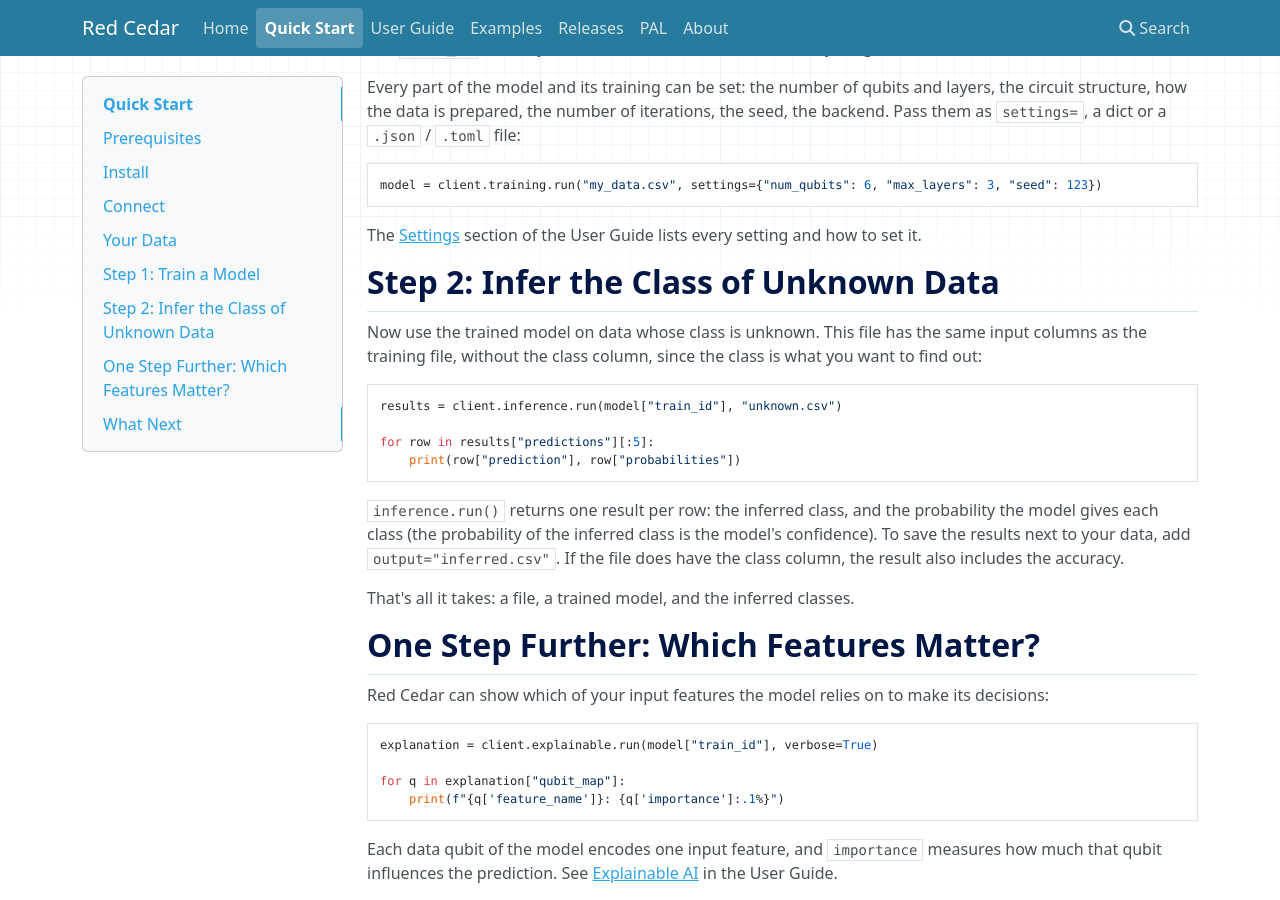
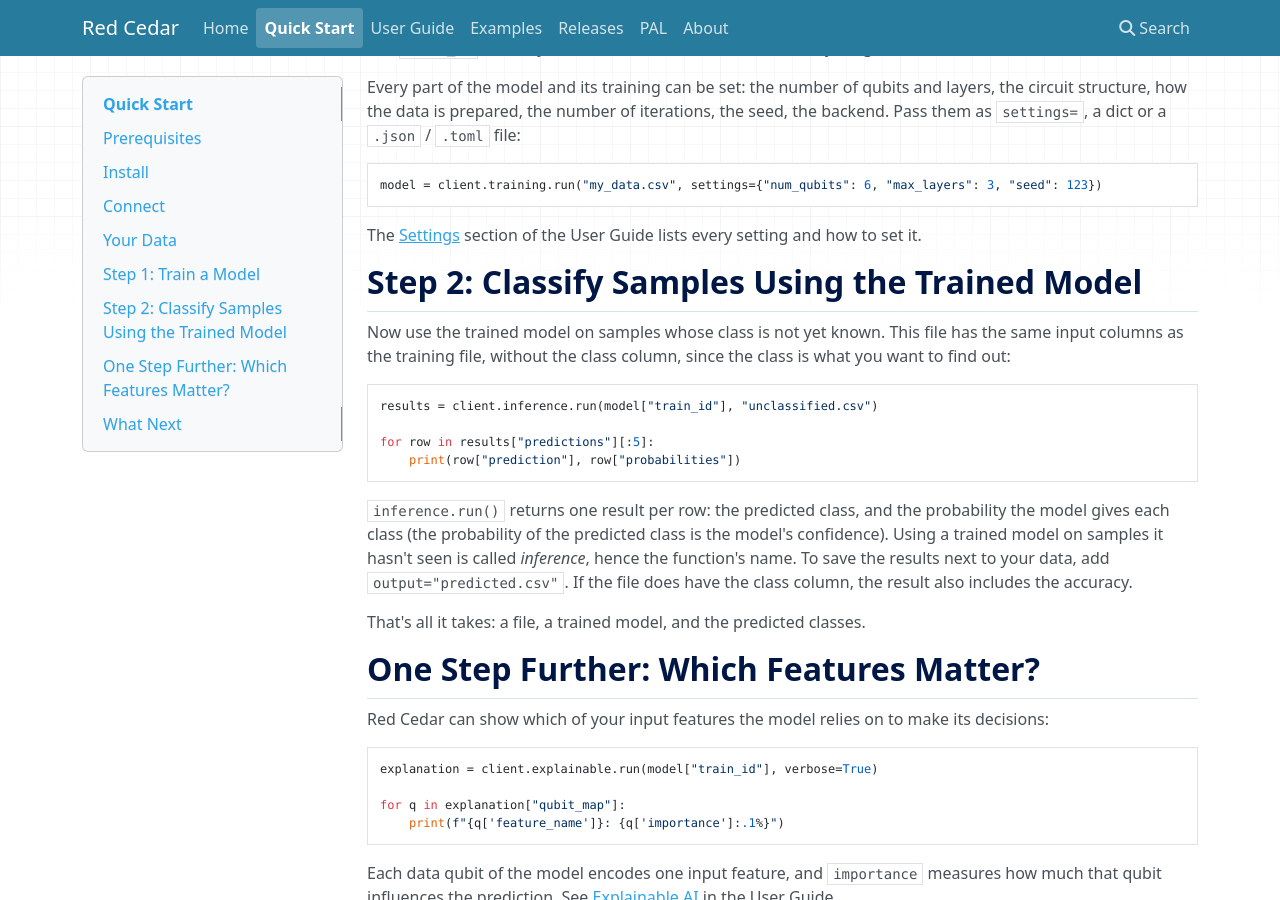
Before and after one commit to coherent-computing/redcedar, an MkDocs documentation site: the page built from doc/docs/quick_start.md, in a window 1280 px wide and 900 px high, scrolled down 1746 px. Built offline with MkDocs 1.6.1, drawn with Linux system fonts in a browser that asks for light colours; nearby versions of some CDN libraries.

Commit message:
Docs: Quick Start step 2 classifies samples; Examples page matches the notebooks
- Quick Start, Step 2 is "Classify Samples Using the Trained Model" (predicted
  class and confidence; why the function is called inference.run()).
- Examples: the rows for 01 and 04 describe the current notebooks, and Scripts
  names quick_start.py.

Co-Authored-By: Claude Opus 5.5 <noreply@anthropic.com>

````diff
--- a/doc/docs/quick_start.md
+++ b/doc/docs/quick_start.md
@@ -95,23 +95,24 @@ model = client.training.run("my_data.csv", settings={"num_qubits": 6, "max_layer
 
 The [Settings](user_guide.md#settings) section of the User Guide lists every setting and how to set it.
 
-## Step 2: Infer the Class of Unknown Data
+## Step 2: Classify Samples Using the Trained Model
 
-Now use the trained model on data whose class is unknown. This file has the same input columns as the training
-file, without the class column, since the class is what you want to find out:
+Now use the trained model on samples whose class is not yet known. This file has the same input columns as the
+training file, without the class column, since the class is what you want to find out:
 
 ```python
-results = client.inference.run(model["train_id"], "unknown.csv")
+results = client.inference.run(model["train_id"], "unclassified.csv")
 
 for row in results["predictions"][:5]:
     print(row["prediction"], row["probabilities"])
 ```
 
-`inference.run()` returns one result per row: the inferred class, and the probability the model gives each
-class (the probability of the inferred class is the model's confidence). To save the results next to your data,
-add `output="inferred.csv"`. If the file does have the class column, the result also includes the accuracy.
+`inference.run()` returns one result per row: the predicted class, and the probability the model gives each
+class (the probability of the predicted class is the model's confidence). Using a trained model on samples it
+hasn't seen is called *inference*, hence the function's name. To save the results next to your data, add
+`output="predicted.csv"`. If the file does have the class column, the result also includes the accuracy.
 
-That's all it takes: a file, a trained model, and the inferred classes.
+That's all it takes: a file, a trained model, and the predicted classes.
 
 ## One Step Further: Which Features Matter?
 
````
Also changed, not shown: doc/docs/examples.md (+5 -4 lines).
